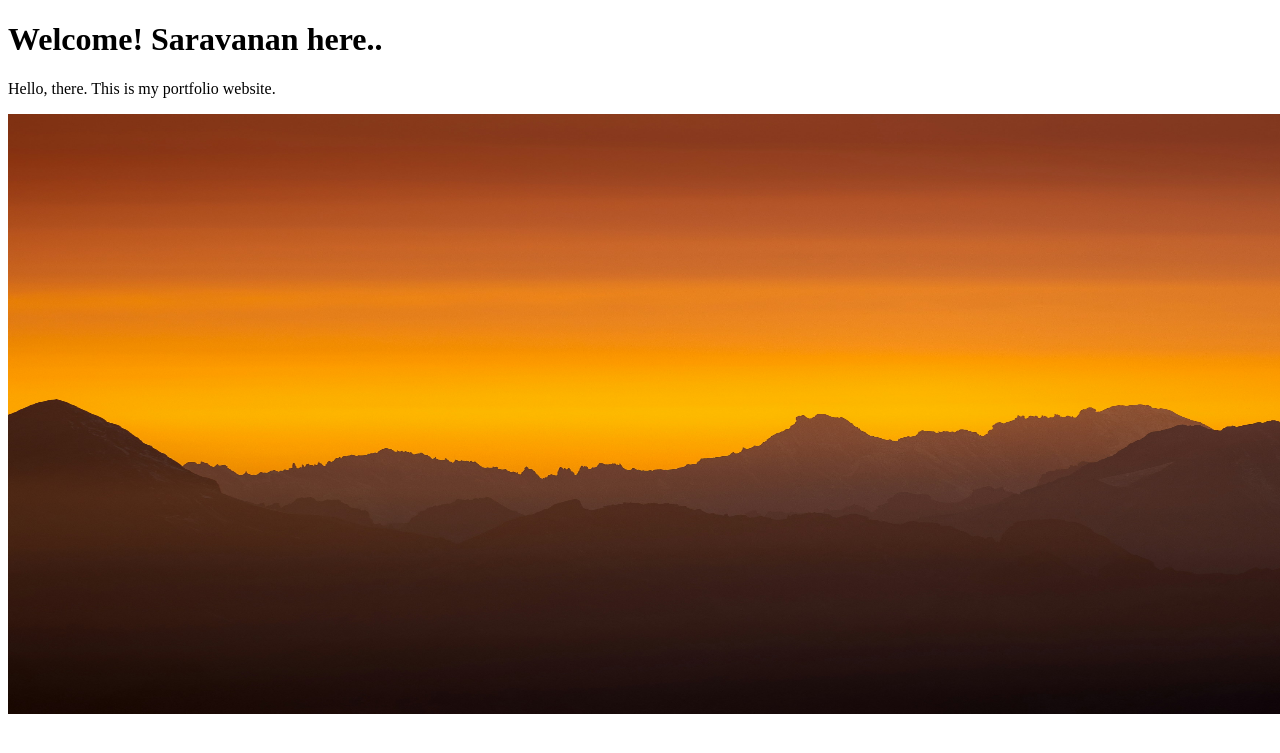
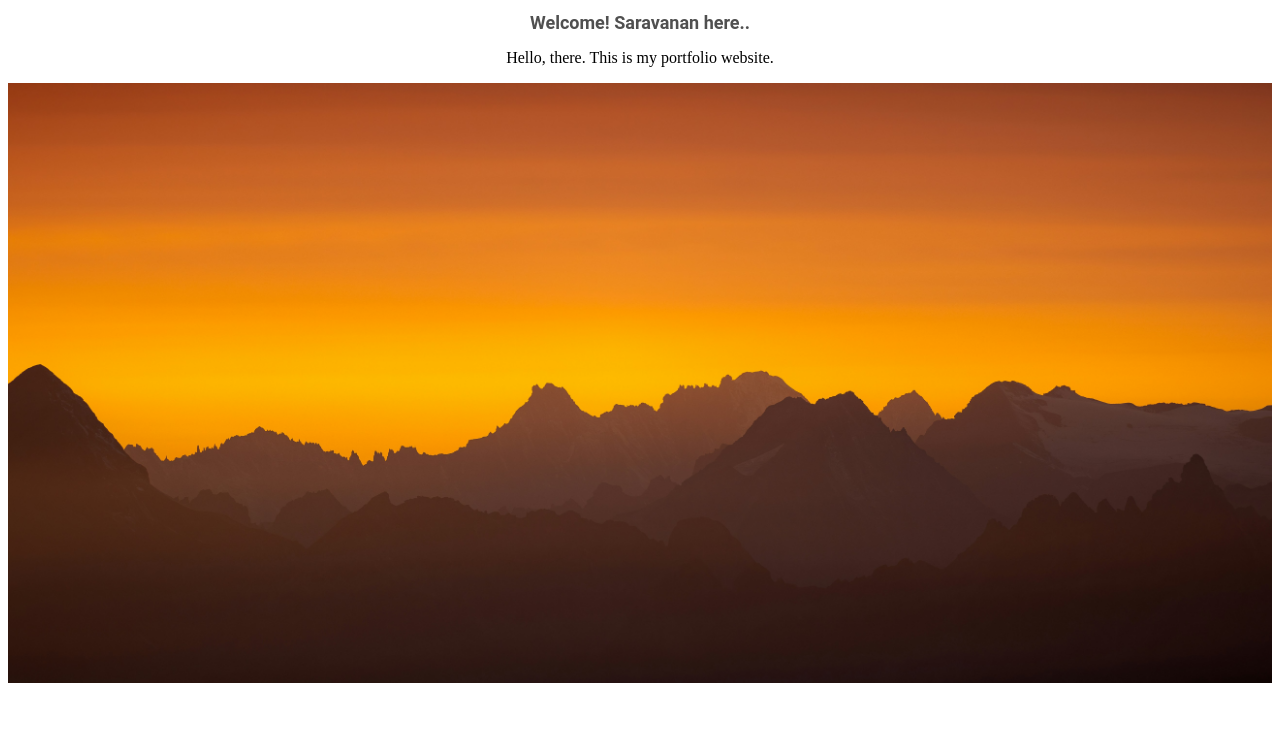
Before and after one commit to saravanan5858/personal-website-using-Flask, a Flask app: page / in a window 1280 px wide; the page is wider, and only the part inside the window is pictured. Shown: the top 753 px of that part. Run offline with Flask 3, Linux system fonts and the light colour scheme.

Commit message:
added styles using CSS

```diff
--- a/templates/home.html
+++ b/templates/home.html
@@ -4,12 +4,31 @@
     <meta charset="UTF-8">
     <meta name="viewport" content="width=device-width, initial-scale=1.0">
     <title>Saravanan's portfolio site</title>
+    <style>
+        h1 {
+            font-size: large;
+            font-family: Roboto;
+            color: rgb(80,80,80);
+            text-align: center;
+        }
+
+        #banner {
+            height : 600px;
+             width: 100%;
+             object-fit: cover
+        }
+
+        #id {
+            max-width: 720px;
+            margin: 0 auto 0 auto;
+        }
+    </style>
 </head>
 <body>
-    <div>
+    <div id = "container">
     <h1>Welcome! Saravanan here..</h1>
-    <p>Hello, there. This is my portfolio website.</p>
-    <img src=".\static\mountain.jpg" alt="mountain" height="600px" width="1900px">
+    <p style="text-align: center;">Hello, there. This is my portfolio website.</p>
+    <img id="banner" src=".\static\mountain.jpg" alt="mountain" height="600px" width="1900px">
 
     </div>
 </body>
```
